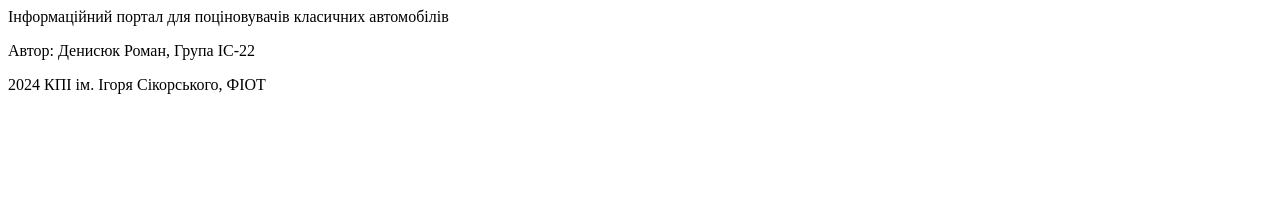
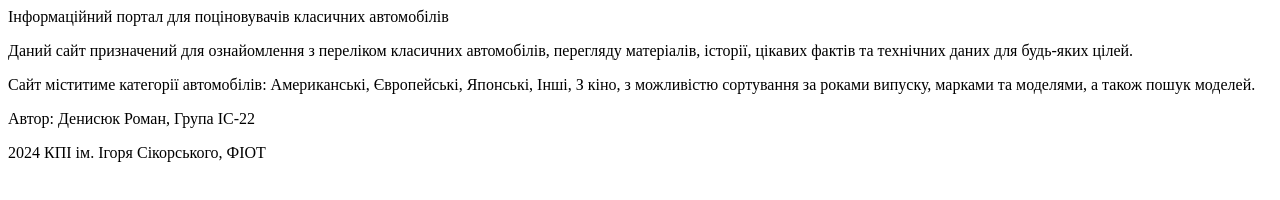
Before and after one commit to Roman-Deni/OCD_Cars, a plain HTML site: page index.html in a window 1280 px wide. Drawn offline with Linux system fonts and the light colour scheme.

Commit message:
Added info paragraphs

```diff
--- a/index.html
+++ b/index.html
@@ -8,7 +8,14 @@
             Інформаційний портал для поціновувачів класичних автомобілів
         </header>
         <main>
-
+            <p>
+                Даний сайт призначений для ознайомлення з переліком класичних автомобілів, перегляду матеріалів, історії, цікавих фактів
+                та технічних даних для будь-яких цілей.
+            </p>
+            <p>
+                Сайт міститиме категорії автомобілів: Американські, Європейські, Японські, Інші, З кіно, з можливістю сортування
+                за роками випуску, марками та моделями, а також пошук моделей.
+            </p>
         </main>
         <footer>
             <p>
```
